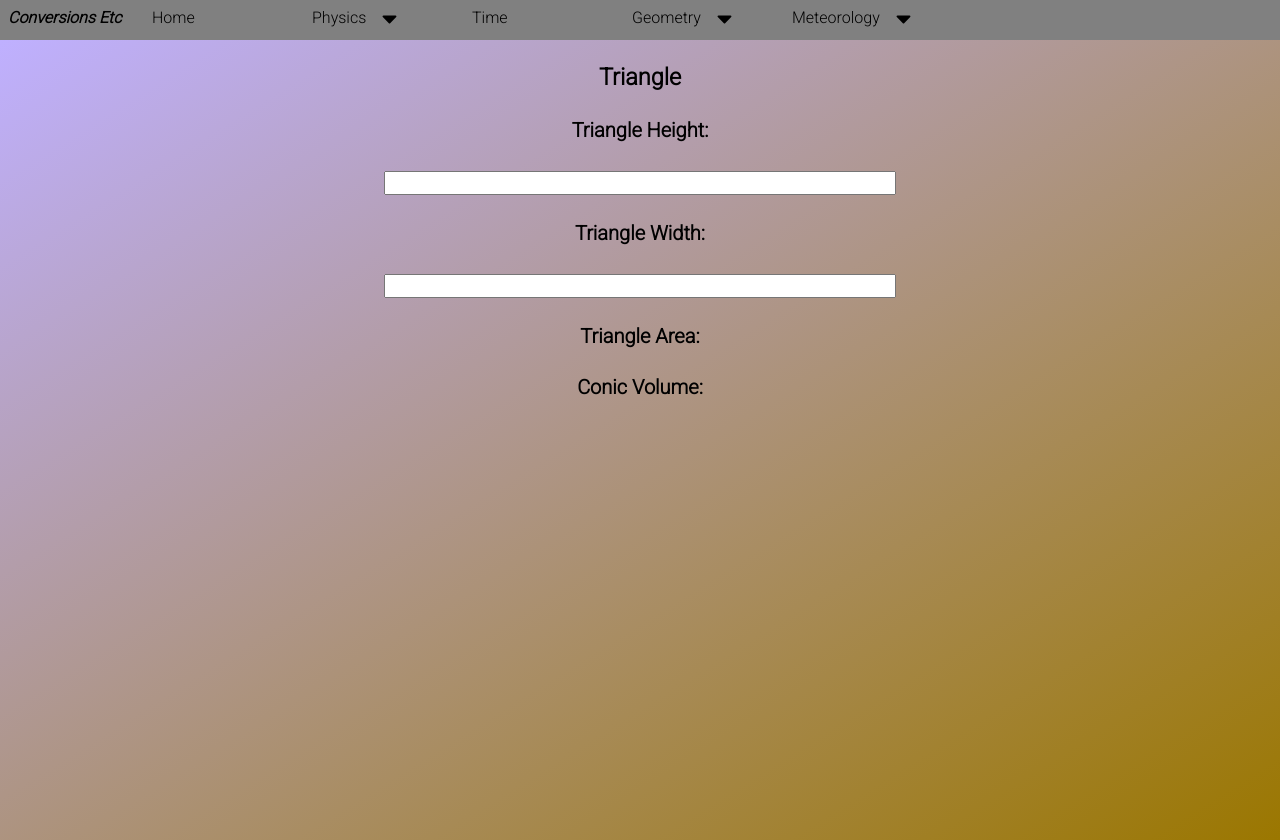
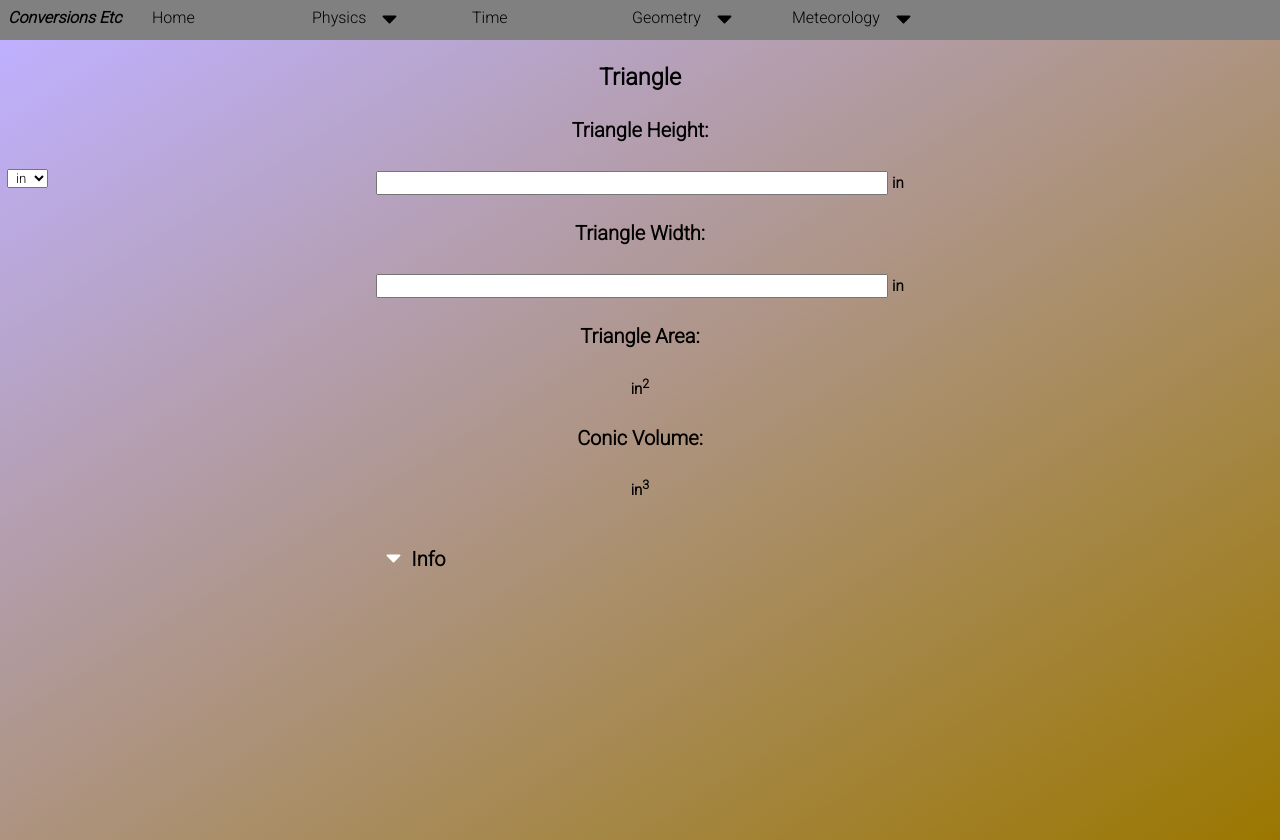
Before and after one commit to jjdonnel/conversions, a React (Create React App) app: page /triangle in a window 1280 px wide. Built offline with nearby package versions, Linux system fonts and the light colour scheme.

Commit message:
Units and info

```diff
--- a/src/App.css
+++ b/src/App.css
@@ -45,6 +45,7 @@ a {
 .infoBtn {
   display: flex;
   flex-direction: row;
+  cursor: pointer;
 }
 
 .infoContent {
--- a/src/Components/Rectangle.js
+++ b/src/Components/Rectangle.js
@@ -1,5 +1,6 @@
 import React, { useState } from "react";
 import { motion } from 'framer-motion';
+import Info from "./Info";
 
 function Rectangle() {
 
@@ -31,6 +32,8 @@ if (isNaN(area)) setArea(0)
     setArea(newArea)
    }
 
+   const [units, setUnits] = useState('in');
+
     return (
         <div className="rectangle">
             <motion.div
@@ -41,13 +44,25 @@ if (isNaN(area)) setArea(0)
             >
                 <h3>Rectangle</h3>
                 <h4>Rectangle Height:</h4>
-                <input type="number" name='height' value={rectangle.height} onChange={changeArea}></input>
+
+                <select onChange={(event)=> setUnits(event.target.value)} value={units}>
+                    <option value='in'>in</option>
+                    <option value='ft'>ft</option>
+                    <option value='cm'>cm</option>
+                    <option value='m'>m</option>
+                </select>
+
+                <input type="number" name='height' value={rectangle.height} onChange={changeArea}></input><span className="units"> {units}</span>
 
                 <h4>Rectangle Width:</h4>
-                <input type="number" name='width' value={rectangle.width} onChange={changeArea}></input>
+                <input type="number" name='width' value={rectangle.width} onChange={changeArea}></input><span className="units"> {units}</span>
 
                 <h4>Rectangle Area: </h4>
-                <h4>{area}</h4>
+                <h4>{area} <span className="units"> {units}<sup>2</sup></span></h4>
+
+                <Info>
+                    <p>A = Height * Width</p>
+                </Info>
 
             </motion.div>
         </div>
--- a/src/Components/Triangle.js
+++ b/src/Components/Triangle.js
@@ -1,5 +1,6 @@
 import React, { useState } from "react";
 import { motion } from 'framer-motion';
+import Info from "./Info";
 
 function Triangle() {
 
@@ -40,10 +41,12 @@ function Triangle() {
 
        const calcVolume = (newValues) => {
         const { height, width } = newValues;
-        const newVolume = ( ((1/3) * 3.1412 * parseFloat(height) * parseFloat(width ** 2) ) / 2).toFixed(2)
+        const newVolume = ( ((1/3) * 3.1412 * parseFloat(height) * parseFloat(width ** 2) )).toFixed(2)
         setVolume(newVolume)
        }
         // })
+
+        const [units, setUnits] = useState('in');
 
         return (
             <div className="triangle">
@@ -55,16 +58,29 @@ function Triangle() {
                 >
                     <h3>Triangle</h3>
                     <h4>Triangle Height:</h4>
-                    <input type="number" name='height' value={triangle.height} onChange={changeArea}></input>
+
+                    <select onChange={(event)=> setUnits(event.target.value)} value={units}>
+                        <option value='in'>in</option>
+                        <option value='ft'>ft</option>
+                        <option value='cm'>cm</option>
+                        <option value='m'>m</option>
+                    </select>
+
+                    <input type="number" name='height' value={triangle.height} onChange={changeArea}></input><span className="units"> {units}</span>
 
                     <h4>Triangle Width:</h4>
-                    <input type="number" name='width' value={triangle.width} onChange={changeArea}></input>
+                    <input type="number" name='width' value={triangle.width} onChange={changeArea}></input><span className="units"> {units}</span>
 
                     <h4>Triangle Area: </h4>
-                    <h4>{area}</h4>
+                    <h4>{area} <span className="units"> {units}<sup>2</sup></span></h4>
 
                     <h4>Conic Volume: </h4>
-                    <h4>{volume}</h4>
+                    <h4>{volume} <span className="units"> {units}<sup>3</sup></span></h4>
+
+                    <Info>
+                        <p>A = Height * Width/2</p>
+                        <p>V = 1/3 &pi; * width<sup>2</sup> * Height </p>
+                    </Info>
 
                 </motion.div>
             </div>
--- a/src/Components/info.js
+++ b/src/Components/info.js
@@ -9,12 +9,12 @@ const Info = (props) => {
         <div className='info' onClick={ () => setInfo(!info) }>
             <div className='infoBtn'>
             <Arrow className={info ? 'arrow' : 'arrow up'} width={15} padding={'5'} fill={'#fff'} />
-                <p style={{fontSize: '20px', marginLeft: '0.5em'}}>
+                <p style={info ? {fontSize: '20px', marginLeft: '0.5em'} : {fontSize: '20px', marginLeft: '0.5em'}} >
                    { info ? 'Close' : 'Info' }
                 </p>
             </div>
             <div className='infoContent' ref={infoRef}
-                style={ info ? {height: infoRef.current.scrollHeight + 'px', transform: `scale(1)`} : { height: '0px', transform: `scale(0)`}}>
+                style={ info ? {height: infoRef.current.scrollHeight + 'px', transform: `scale(1)`, opacity: '1', transition: 'all 0.5s'} : { height: '0px', transform: `scale(0)`, opacity: '0', transition: 'all 0.5s'}}>
                 { props.children }
             </div>
         </div>
```
Also changed, not shown: public/index.html (+0 -19 lines), src/Components/Circles.js (+3 -5 lines).
